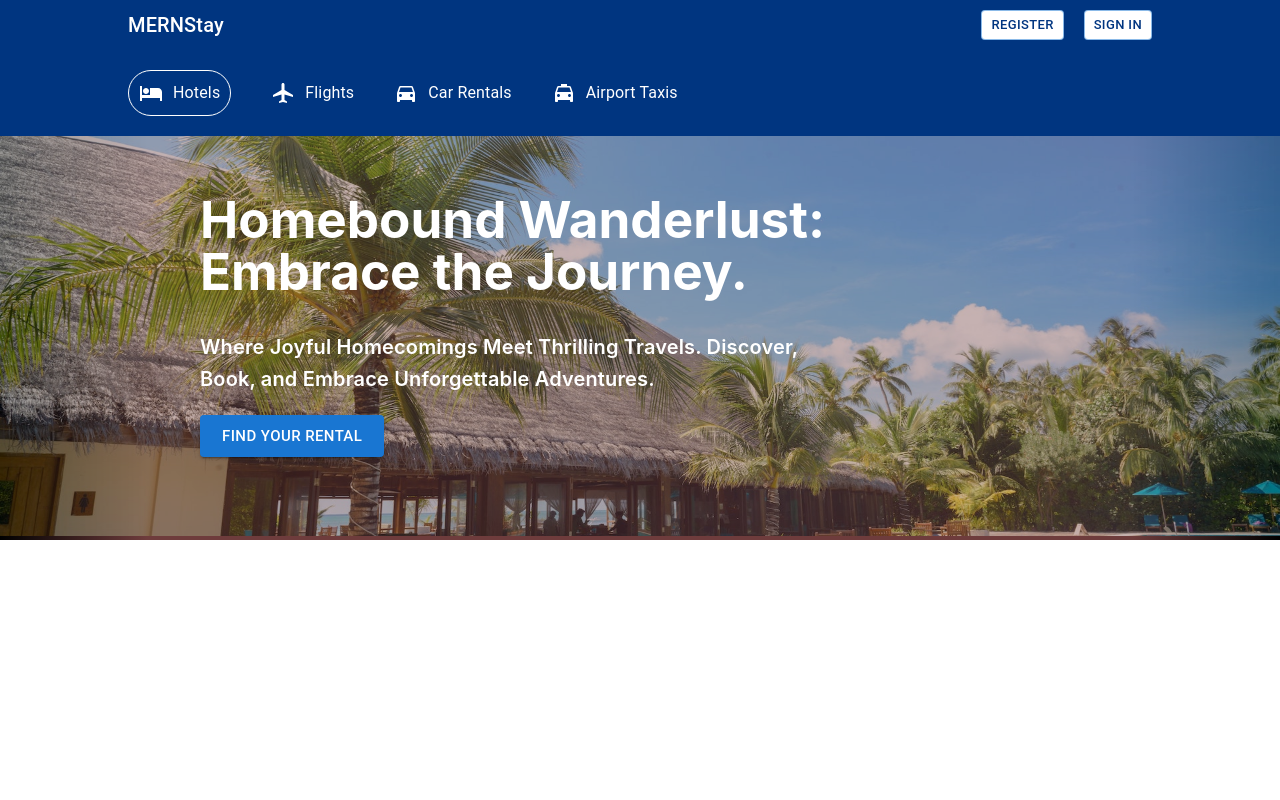
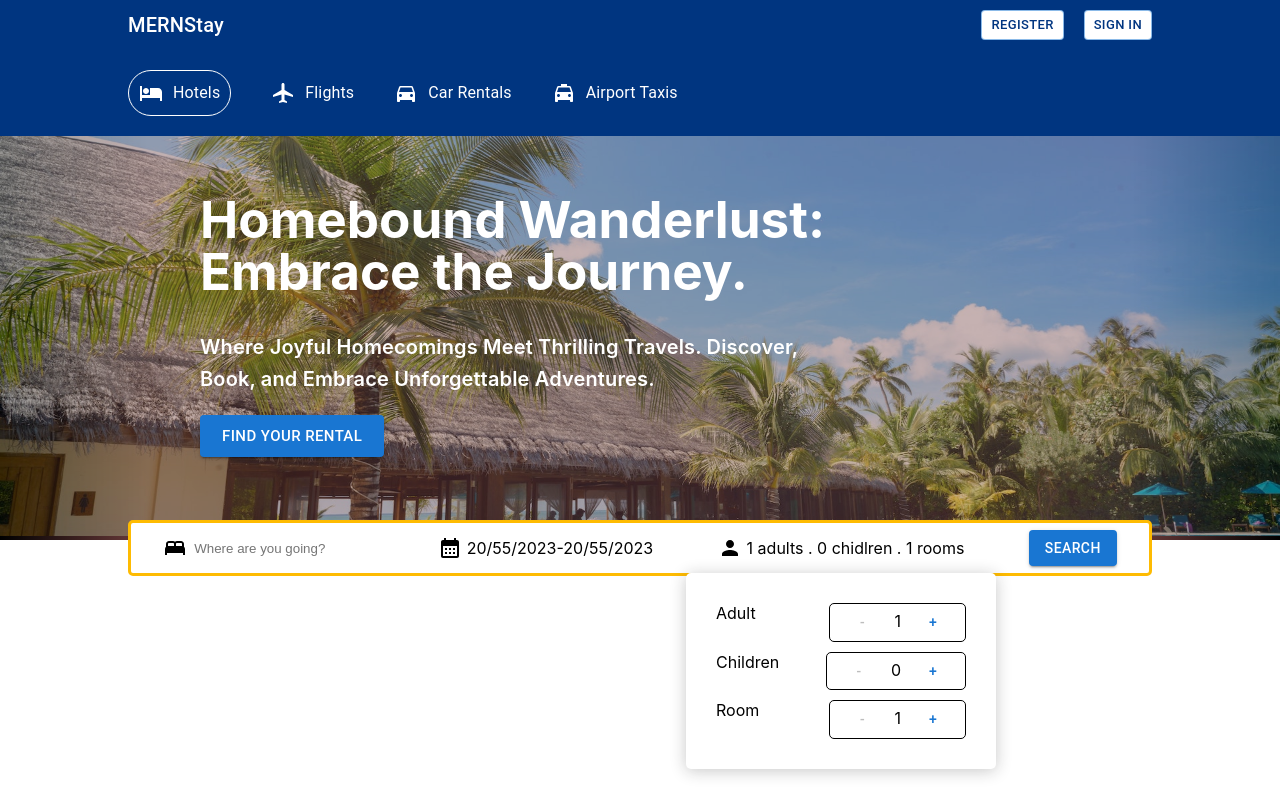
Before and after one commit to Wahaj-Ali/MERNStay, a React (Create React App) app in the folder client/: page / in a window 1280 px wide. Built offline with nearby package versions, Linux system fonts and the light colour scheme; the HTML template or start-up script is replaced by a standard one.

Commit message:
Update Header.jsx
Add search component to the hero component.

```diff
--- a/client/src/components/Header/Header.jsx
+++ b/client/src/components/Header/Header.jsx
@@ -6,9 +6,11 @@ import LocalTaxiIcon from '@mui/icons-material/LocalTaxi';
 import { Button, Typography } from '@mui/material';
 import herobg from '../../assets/herobg.jpg';
 import './header.css';
+import { HeroSearch } from '../Hero Search/HeroSearch';
 
 export const Header = () => {
   return (
+    <>
     <div className='header'>
       <div className="headerContainer">
         <div className="headerList">
@@ -35,5 +37,7 @@ export const Header = () => {
         </div>
       </div>
     </div>
+    <HeroSearch />
+    </>
   )
 }
```
